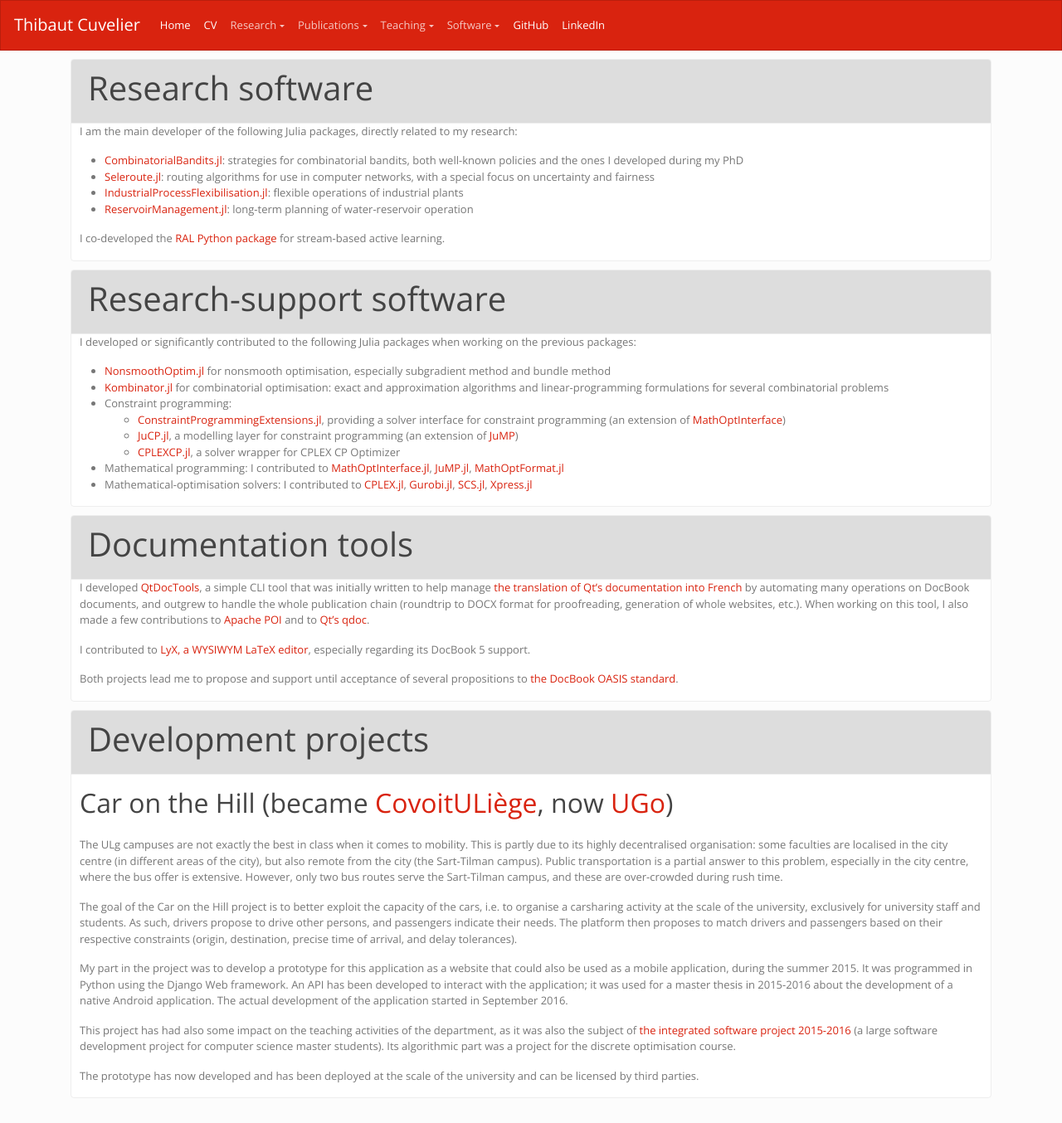
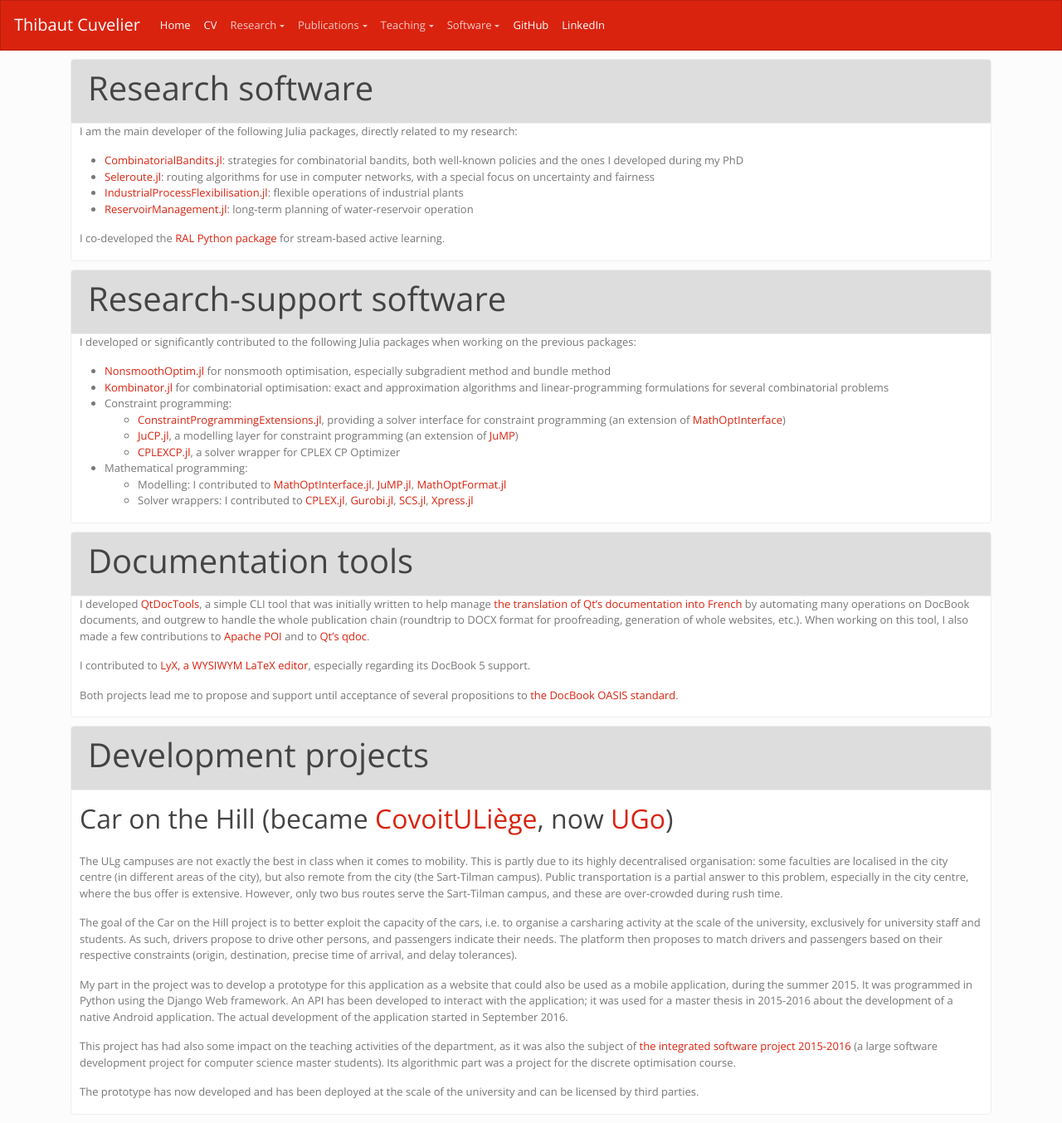
Before and after one commit to dourouc05/dourouc05.github.io, a Jekyll site: the page built from software.md, in a window 1280 px wide. Shown: the whole page at 83% size. Built offline with Jekyll 4.4.1, drawn with Linux system fonts in a browser that asks for light colours; a script that is not in the unit is left out.

Commit message:
Update software.md

```diff
--- a/software.md
+++ b/software.md
@@ -26,8 +26,9 @@ I developed or significantly contributed to the following Julia packages when wo
   * [ConstraintProgrammingExtensions.jl](https://github.com/dourouc05/ConstraintProgrammingExtensions.jl), providing a solver interface for constraint programming (an extension of [MathOptInterface](https://github.com/jump-dev/MathOptInterface.jl))
   * [JuCP.jl](https://github.com/dourouc05/JuCP.jl), a modelling layer for constraint programming (an extension of [JuMP](https://github.com/jump-dev/JuMP.jl))
   * [CPLEXCP.jl](https://github.com/dourouc05/CPLEXCP.jl), a solver wrapper for CPLEX CP Optimizer
-* Mathematical programming: I contributed to [MathOptInterface.jl](https://github.com/jump-dev/MathOptInterface.jl), [JuMP.jl](https://github.com/jump-dev/JuMP.jl), [MathOptFormat.jl](https://github.com/odow/MathOptFormat.jl)
-* Mathematical-optimisation solvers: I contributed to [CPLEX.jl](https://github.com/jump-dev/CPLEX.jl), [Gurobi.jl](https://github.com/jump-dev/Gurobi.jl), [SCS.jl](https://github.com/jump-dev/SCS.jl), [Xpress.jl](https://github.com/jump-dev/Xpress.jl)
+* Mathematical programming:
+  * Modelling: I contributed to [MathOptInterface.jl](https://github.com/jump-dev/MathOptInterface.jl), [JuMP.jl](https://github.com/jump-dev/JuMP.jl), [MathOptFormat.jl](https://github.com/odow/MathOptFormat.jl)
+  * Solver wrappers: I contributed to [CPLEX.jl](https://github.com/jump-dev/CPLEX.jl), [Gurobi.jl](https://github.com/jump-dev/Gurobi.jl), [SCS.jl](https://github.com/jump-dev/SCS.jl), [Xpress.jl](https://github.com/jump-dev/Xpress.jl)
 
 {% include card_end.html %}
 {% include card_begin.html title="Documentation tools" id="documentation-tools" %}
```
